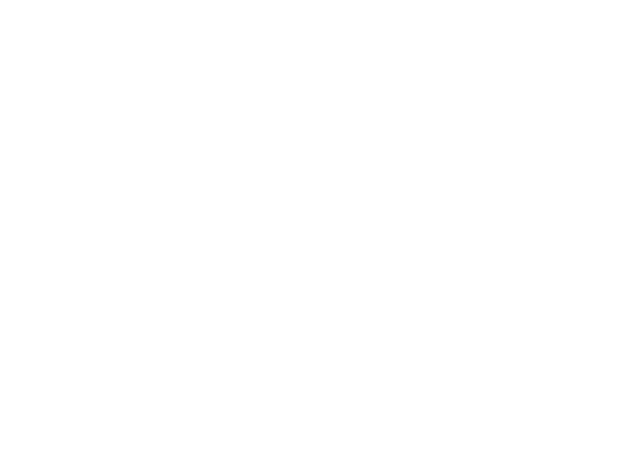
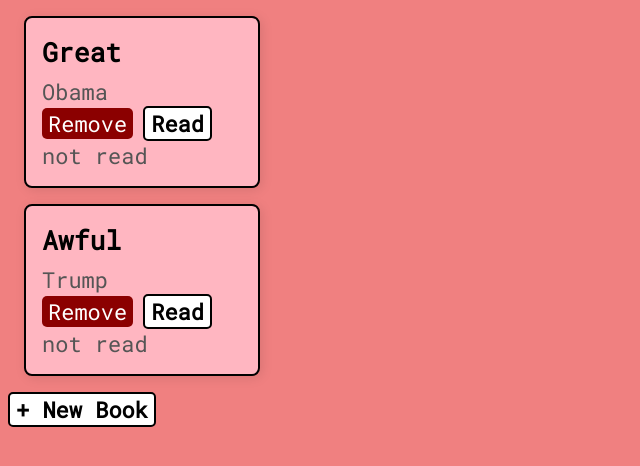
Before and after one commit to brettsm/library-page, a plain HTML site: page index.html in a window 1280 px wide. Shown: the whole page, without its empty margins (0-640 px from the left). Drawn offline with Linux system fonts and the light colour scheme.

Commit message:
finish project

```diff
--- a/book.js
+++ b/book.js
@@ -0,0 +1,120 @@
+let index = 0;
+
+
+function Book(title, author) {
+    //constructor
+    this.index = index++;
+    this.title = title;
+    this.author = author;
+    this.read_status = false;
+
+}
+
+function addBookToLibrary(book) {
+    myLibrary.push(book);
+}
+
+function displayLibrary(lib) {
+    document.getElementById('card-container').innerHTML = '';
+
+    for (let item of lib) {
+        createCard(item);
+        console.log(item.author);
+    }
+}
+
+function createCard(item) {
+    const card = document.createElement('div');
+
+    card.className = 'card';
+    const bookTitle = document.createElement('h2');
+    bookTitle.textContent = item.title;
+    card.appendChild(bookTitle);
+
+    const bookAuthor = document.createElement('p');
+    bookAuthor.textContent = item.author;
+    card.appendChild(bookAuthor);
+
+    const button = document.createElement('button');
+    button.textContent = 'Remove';
+    button.classList.add('card-remove-button');
+    button.id = 'removeButton' + item.index;//need to fix this
+    button.addEventListener('click', () => {
+        removeCard(item.index)
+    });
+    card.appendChild(button);
+
+    const readButton = document.createElement('button');
+    readButton.textContent = 'Read';
+    readButton.classList.add('card-read-button');
+    readButton.id = 'readButton' + item.index;
+    readButton.addEventListener('click', () => {
+        toggleRead(item.index);
+    });
+    card.appendChild(readButton);
+
+    const readStatus = document.createElement('p');
+    readStatus.textContent = getReadStatus(item.index);
+    card.appendChild(readStatus);
+    document.getElementById('card-container').appendChild(card);
+
+}
+
+function openModal() {
+    document.getElementById('addBookModal').style.display = 'block';
+}
+
+function closeModal() {
+    document.getElementById('addBookModal').style.display = 'none';
+}
+
+function removeCard(index) {
+    myLibrary.splice(index, 1);
+
+    displayLibrary(myLibrary);
+}
+
+function getReadStatus(index) {
+    if(myLibrary[index].read_status == false) {
+        return 'not read';
+    } else {
+        return 'read';
+    }
+}
+
+function toggleRead(index) {
+    const book = myLibrary.find(book => book.index === index);
+    if (book) {
+        book.read_status = !book.read_status;
+        console.log(`${book.title} toggled to ${book.read_status}`);
+        displayLibrary(myLibrary); // Update the display after toggling read status
+    } else {
+        console.log('Book not found');
+    }
+}
+
+document.getElementById('new-book-button').addEventListener('click', openModal);
+
+document.getElementById('closeModal').addEventListener('click', closeModal);
+
+document.getElementById('addBookForm').addEventListener('submit', function(event) {
+    event.preventDefault();
+
+    const title = document.getElementById('title').value;
+    const author = document.getElementById('author').value;
+
+    const newBook = new Book(title, author);
+    addBookToLibrary(newBook);
+    closeModal();
+    displayLibrary(myLibrary);
+});
+
+const myLibrary = [];
+
+const gg = new Book('Great', 'Obama');
+const ff = new Book('Awful', 'Trump');
+
+addBookToLibrary(gg);
+addBookToLibrary(ff);
+
+displayLibrary(myLibrary);
--- a/index.html
+++ b/index.html
@@ -5,9 +5,35 @@
     <meta name="viewport" content="width=device-width, initial-scale=1.0">
     <title>Document</title>
     <link rel="stylesheet" href="style.css">
-    <script src="book.js"></script>
+    <script src="book.js" defer></script>
+    <link href='https://fonts.googleapis.com/css?family=Roboto Mono' rel='stylesheet'>
+    <style>
+        body {
+            font-family: 'Roboto Mono';font-size: 22px;
+        }
+    </style>
 </head>
 <body>
+    <div id="card-container">
 
+    </div>
+    <button id="new-book-button" class="new-book-button">
+        + New Book
+    </button>
+
+    <div id="addBookModal" class="modal">
+        <div class="modal-content">
+            <span class="close" id="closeModal">
+                &times;
+            </span>
+            <form id="addBookForm">
+                <label for="title">Title:</label>
+                <input type="text" name="title" id="title" required><br><br>
+                <label for="author">Author:</label>
+                <input type="text" name="author" id="author" required><br><br>
+                <input type="submit" value="Add Book">
+            </form>
+        </div>
+    </div>
 </body>
 </html>
--- a/style.css
+++ b/style.css
@@ -0,0 +1,83 @@
+body {
+    background-color: lightcoral;
+}
+.card {
+    border: 2px solid #000000;
+    border-radius: 8px;
+    padding: 16px;
+    margin: 16px;
+    width: 200px;
+    box-shadow: 2px 2px 12px rgba(0, 0, 0, 0.1);
+    background-color: lightpink;
+}
+.card h2 {
+    margin: 0 0 8px 0;
+    font-size: 1.2em;
+}
+.card p {
+    margin: 0;
+    font-size: 1em;
+    color: #555;
+}
+
+.card-remove-button {
+    background-color: darkred;
+    color: white;
+    border: none;
+    border-radius: 5px;
+    font: inherit;
+
+}
+
+.new-book-button {
+    background-color: white;
+    color: black;
+    border: 2px solid black;
+    border-radius: 5px;
+    font: inherit;
+    font-weight: bolder;
+
+}
+
+.modal {
+    display: none; /* Hidden by default */
+    position: fixed; /* Stay in place */
+    z-index: 1; /* Sit on top */
+    left: 0;
+    top: 0;
+    width: 100%;
+    height: 100%;
+    overflow: auto; /* Enable scroll if needed */
+    background-color: rgba(0,0,0,0.4); /* Black w/ opacity */
+    padding-top: 60px; /* Location of the box */
+}
+.modal-content {
+    background-color: #fefefe;
+    margin: 5% auto; /* 5% from the top and centered */
+    padding: 20px;
+    border: 1px solid #888;
+    width: 80%; /* Could be more or less, depending on screen size */
+}
+/* Close button */
+.close {
+    color: #aaa;
+    float: right;
+    font-size: 28px;
+    font-weight: bold;
+}
+.close:hover,
+.close:focus {
+    color: black;
+    text-decoration: none;
+    cursor: pointer;
+}
+
+.card-read-button {
+    background-color: white;
+    color: black;
+    border: 2px solid black;
+    border-radius: 5px;
+    font: inherit;
+    font-weight: bolder;
+    margin-left: 10px;
+}
```
